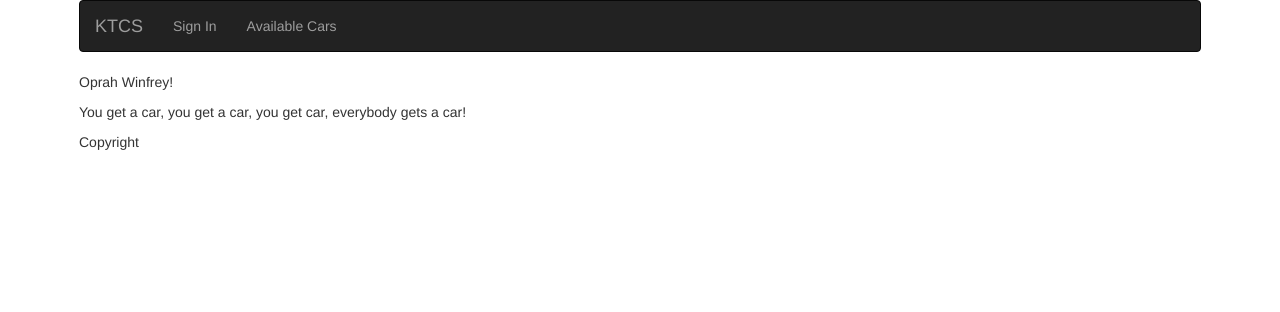
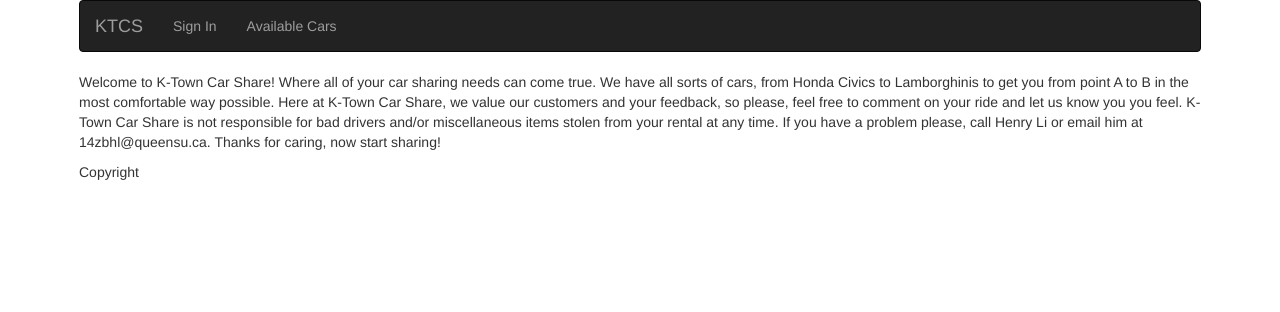
Before and after one commit to bitscuit/KTCS, a PHP site: page / in a window 1280 px wide. Shown: the top 312 px of the page. Run offline with PHP 8.4, Linux system fonts and the light colour scheme; some libraries are stand-ins or nearby versions.

Commit message:
made shit beautiful

```diff
--- a/app/models/rental_history.php
+++ b/app/models/rental_history.php
@@ -24,7 +24,7 @@ class RentalHistory {
 
 	public static function selectDamaged() {
 		$db = Db::getInstance();
-		$sql = "SELECT * FROM rental_history WHERE status = 'Damaged' OR status = 'Damaged'";
+		$sql = "SELECT * FROM rental_history WHERE status = 'Damaged' OR status = 'Not Running'";
 		$req = $db->prepare($sql);
         $req->execute();
 		$damaged = $req->fetchAll(PDO::FETCH_ASSOC);
--- a/app/views/home/home.php
+++ b/app/views/home/home.php
@@ -1,5 +1,11 @@
 <!-- home page -->
 
-<p><?php echo $first_name . ' ' . $last_name; ?>!<p>
+<p>Welcome to K-Town Car Share! Where all of your car sharing needs can come true.
 
-<p>You get a car, you get a car, you get car, everybody gets a car!</p>
+We have all sorts of cars, from Honda Civics to Lamborghinis to get you from point A to B in the most comfortable way possible.
+
+Here at K-Town Car Share, we value our customers and your feedback, so please, feel free to comment on your ride and let us know you you feel.
+
+K-Town Car Share is not responsible for bad drivers and/or miscellaneous items stolen from your rental at any time. If you have a problem please, call Henry Li or email him at 14zbhl@queensu.ca.
+
+Thanks for caring, now start sharing!</p>
--- a/app/views/sign_in/sign_in.php
+++ b/app/views/sign_in/sign_in.php
@@ -30,7 +30,7 @@
 						<div class="col-md-12 control">
 							<div style="border-top: 1px solid#888; padding-top:15px; font-size:85%">
 								Don't have an account?
-								<a href="?controller=register&action=getViewRegister">
+								<a href="?controller=user&action=getViewRegister">
 									Register Here
 								</a>
 							</div>
```
